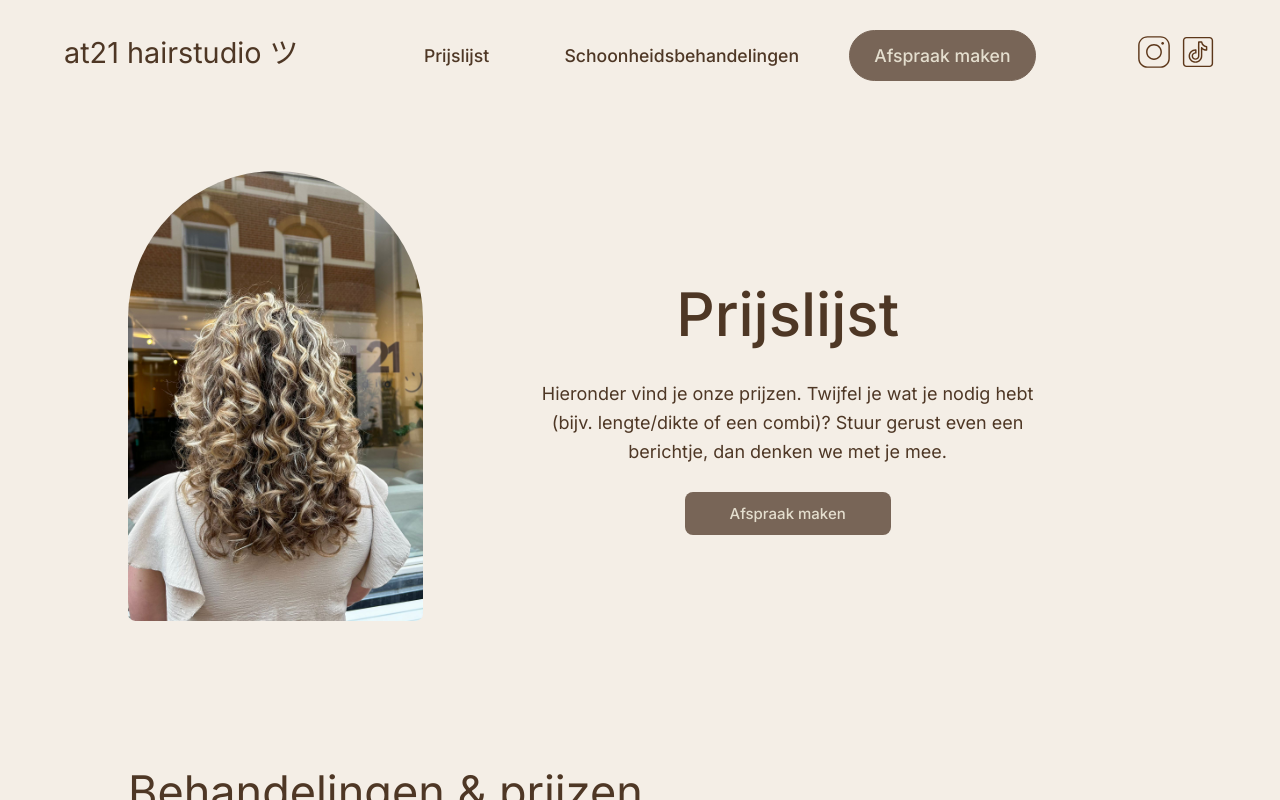
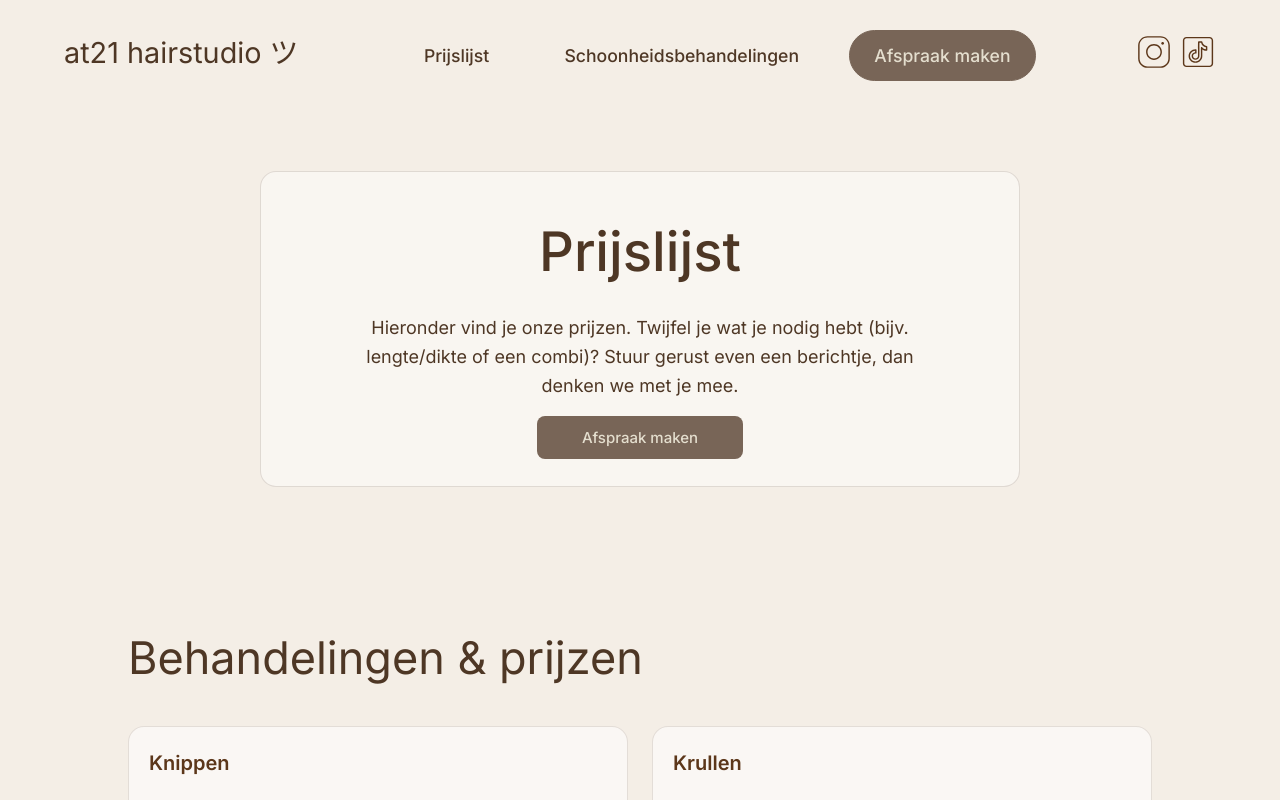
Before and after one commit to Zebcoh/At21-main, a Vue app: page /prijslijst in a window 1280 px wide. Shown: the top 800 px of the page. Built offline with nearby package versions, Linux system fonts and the light colour scheme.

Commit message:
Verbeter prijslijst intro zonder hero-afbeelding

```diff
--- a/src/views/PricesView.vue
+++ b/src/views/PricesView.vue
@@ -1,14 +1,8 @@
 <template>
   <section class="page-prices">
-    <!-- Hero -->
-    <div class="body-container-1 body-custom">
-      <img
-        src="../assets/images/home-main-pic.jpeg"
-        class="body-container-1-img"
-        alt="Prijslijst at21 hairstudio"
-      />
-
-      <div class="body-container-text-holder">
+    <!-- Intro -->
+    <div class="prices-intro body-custom">
+      <div class="prices-intro-content">
         <h1 class="at21-header-text">Prijslijst</h1>
 
         <p class="at21-header-p">
@@ -136,6 +130,29 @@ const sections = [
 </script>
 
 <style scoped>
+.prices-intro {
+  margin: 1.5rem auto 2.5rem;
+}
+
+.prices-intro-content {
+  width: min(760px, 100%);
+  text-align: center;
+  background: rgba(255, 255, 255, 0.45);
+  border: 1px solid rgba(120, 101, 87, 0.2);
+  border-radius: 16px;
+  padding: 2.25rem 1.5rem;
+}
+
+.prices-intro-content .at21-header-text {
+  font-size: clamp(2.3rem, 5vw, 3.4rem);
+  margin-bottom: 0.35em;
+}
+
+.prices-intro-content .at21-header-p {
+  max-width: 54ch;
+  margin: 0 auto 1.6rem;
+}
+
 .prices-container {
   width: 80%;
   margin: 2rem auto 4rem auto;
```
